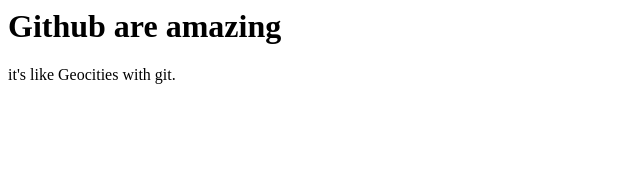
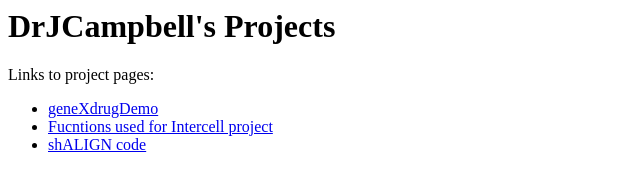
Before and after one commit to DrJCampbell/DrJCampbell.github.io, a plain HTML site: page index.html in a window 1280 px wide. Shown: the whole page, without its empty margins (0-640 px from the left). Drawn offline with Linux system fonts and the light colour scheme.

Commit message:
Added links to projects

```diff
--- a/index.html
+++ b/index.html
@@ -1,12 +1,18 @@
 <html>
   <head>
     <title>
-      Github are amazing!
+      DrJCampbell's Projects
     </title>
   </head>
   <body>
-    <h1>Github are amazing</h1>
+    <h1>DrJCampbell's Projects</h1>
     <p>
-      it's like Geocities with git.
+      Links to project pages:
     </p>
+    <ul>
+    	<li><a href="https://github.com/DrJCampbell/genexdrugdemo">geneXdrugDemo</a></li>
+    	<li><a href="https://github.com/DrJCampbell/icr-intercell-analysis">Fucntions used for Intercell project</a></li>
+    	<li><a href="https://github.com/DrJCampbell/shalign">shALIGN code</a></li>
+    </ul>
   </body>
+</html>
```
